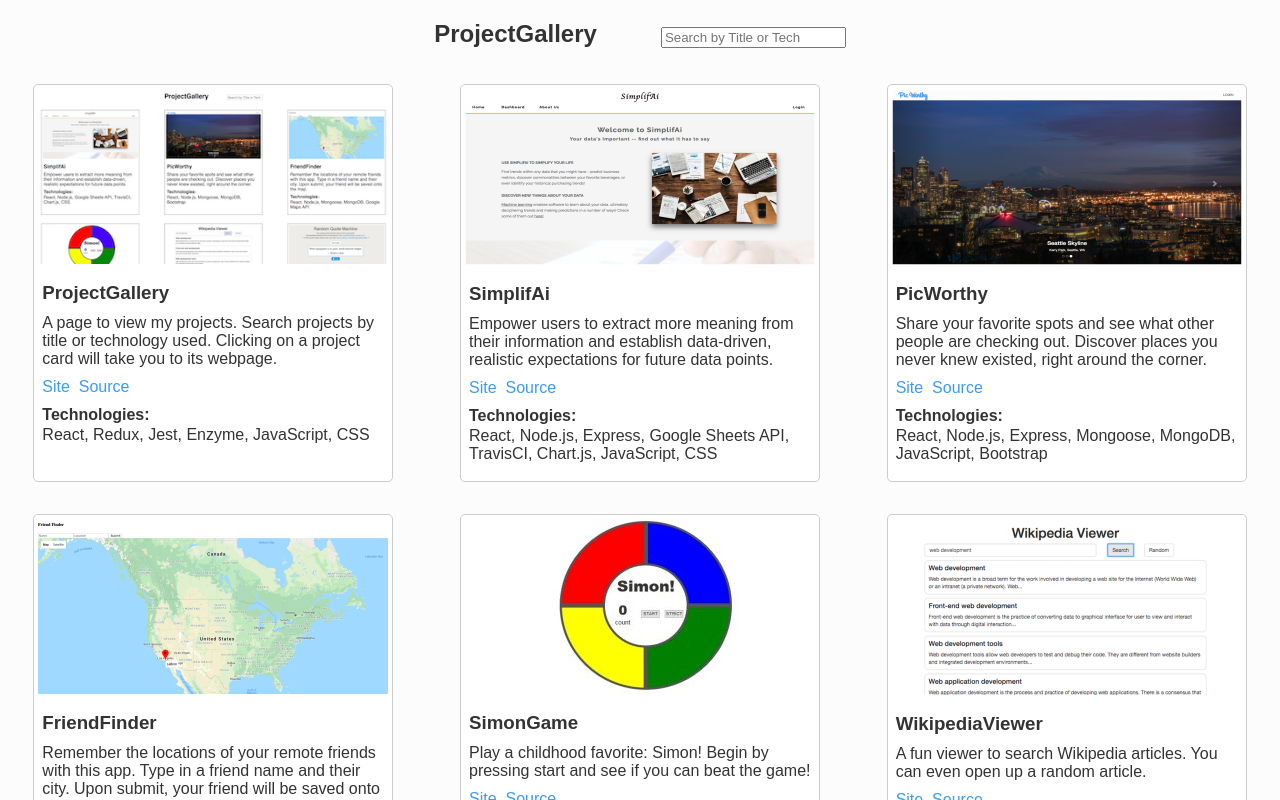
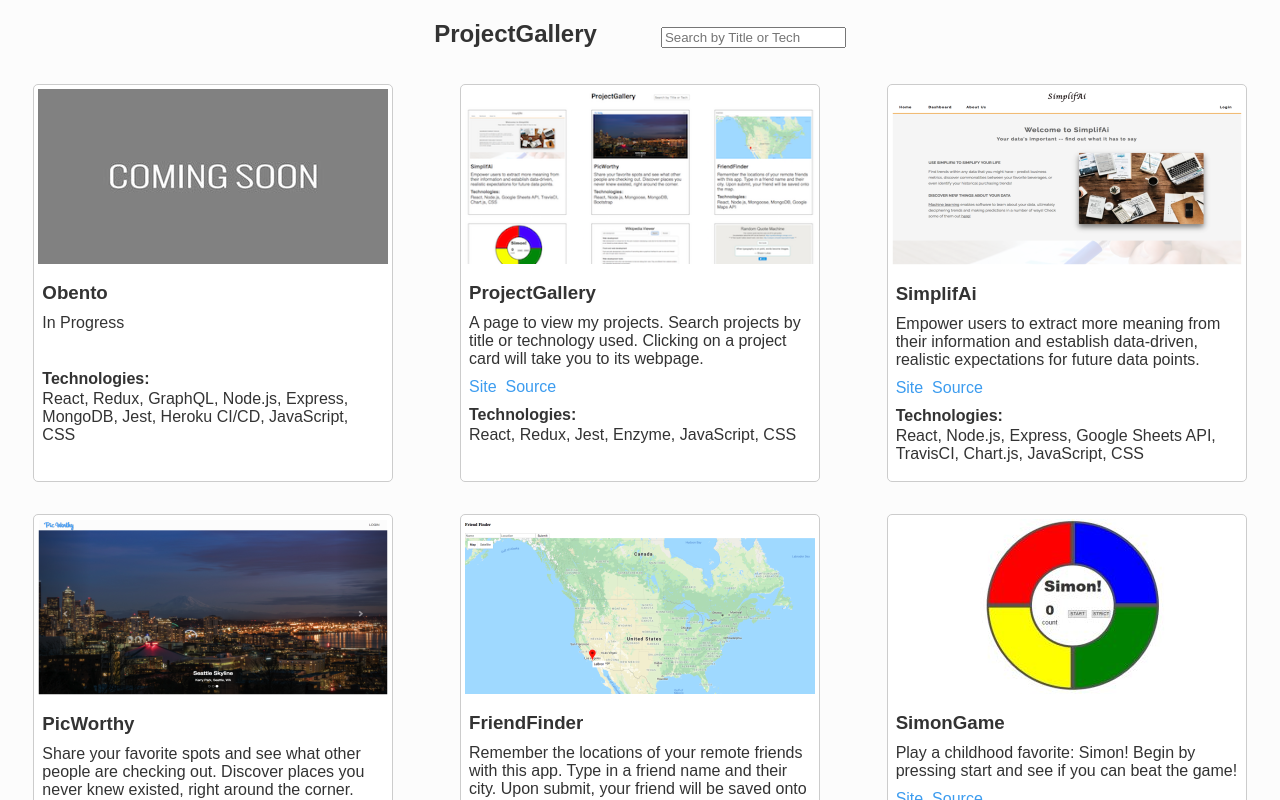
Before and after one commit to HeyItsFelipe/ProjectGallery, a React (Create React App) app: page / in a window 1280 px wide. Shown: the top 800 px of the page. Built offline with nearby package versions, Linux system fonts and the light colour scheme.

Commit message:
Adds Obento project.

```diff
--- a/src/Card.jsx
+++ b/src/Card.jsx
@@ -11,9 +11,13 @@ const Card = ({ cardData }) => {
         <h3 className="card__title">{cardData.title}</h3>
         <p className="card__description">{cardData.description}</p>
         <div className="card__links">
+        {cardData.link !== '' ? (
           <a href={cardData.link} target="__blank">
             Site
           </a>
+        ) : (
+          ''
+        )}
           <span>&nbsp;&nbsp;</span>
           {cardData.github !== '' ? (
             <a href={cardData.github} target="__blank">
--- a/src/projectData.json
+++ b/src/projectData.json
@@ -108,6 +108,16 @@
             "description":
                 "A page to view my projects. Search projects by title or technology used. Clicking on a project card will take you to its webpage.",
             "technologies": ["React", "Redux", "Jest", "Enzyme", "JavaScript", "CSS"]
+        },
+        {
+            "id": 10,
+            "title": "Obento",
+            "link": "",
+            "github": "",
+            "image": "placeholder.jpg",
+            "description":
+                "In Progress",
+            "technologies": ["React", "Redux", "GraphQL", "Node.js", "Express", "MongoDB", "Jest", "Heroku CI/CD", "JavaScript", "CSS"]
         }
     ]
 }
```
Also changed, not shown: public/images/placeholder.jpg (added).
